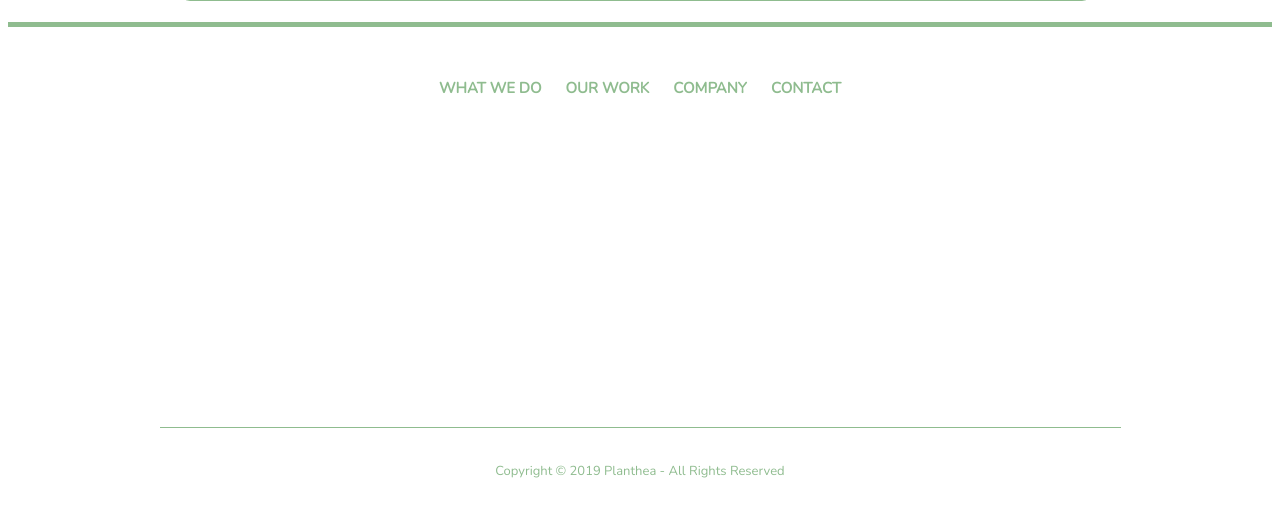
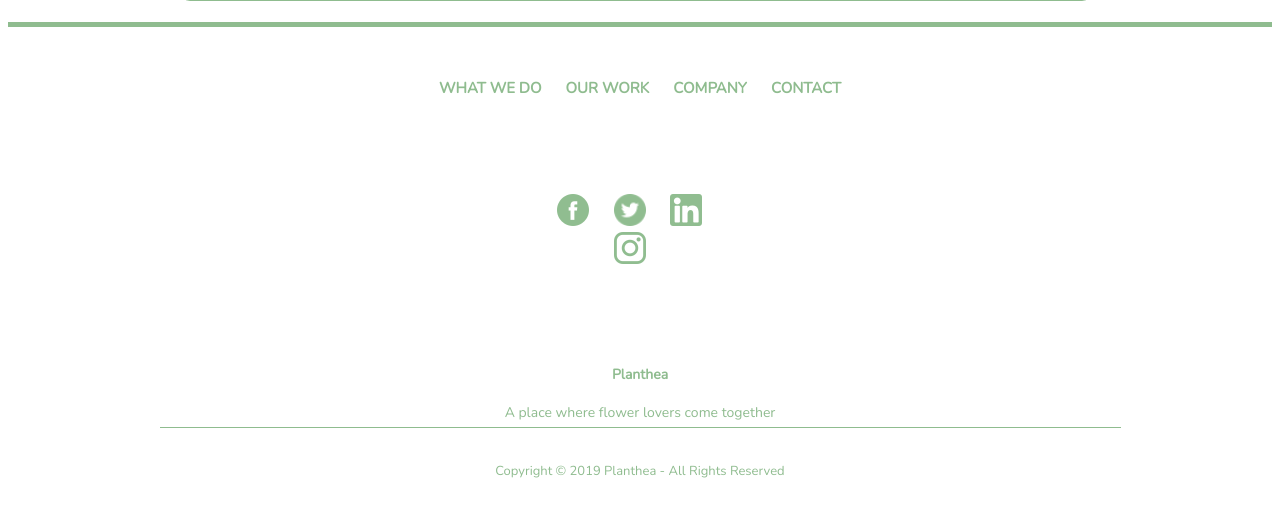
Before and after one commit to donikeabazi/planthea, a PHP site: page / in a window 1280 px wide. Shown: the part 625-1140 px from the top of the page. Run offline with PHP 8.4, Linux system fonts and the light colour scheme.

Commit message:
footer-socila media

```diff
--- a/css/style.css
+++ b/css/style.css
@@ -210,7 +210,11 @@ border-bottom: 2px solid darkseagreen;}
 }
 
 .footer-menu{
-    margin: 50px 0 0 0;
+    margin: 50px;
+    display: inline;
+    height: 22px;
+    float: left;
+    text-align: center;
 }
 .footer-menu ul{
     margin: 0;
@@ -231,6 +235,29 @@ border-bottom: 2px solid darkseagreen;}
 .footer-menu ul li a:hover{
     cursor: pointer;
 }
+.footer-menu p, h4{
+  color: darkseagreen;
+  font-size: 14px;
+}
+
+.social-icon{
+  clear: both;
+  margin: 95px;
+  width: 211px;
+}
+.social-icon ul{
+  margin: 0;
+  padding: 0;
+  list-style: none;
+}
+.social-icon ul li{
+    display: inline;
+    margin: 10px;
+}
+.social-icon ul li a:hover{
+    cursor: pointer;
+}
+
 
 
 /*  ------------  contactus content ------------- */
--- a/includes/footer.php
+++ b/includes/footer.php
@@ -8,7 +8,21 @@
                     <li><a href="">COMPANY</a></li>
                     <li><a href="">CONTACT</a></li>
                 </ul>
+                <div class="social-icon">
+                  <ul>
+                    <li><a href="#"><img src="images/fb-icon.png"></a></li>
+                    <li><a href="#"><img src="images/twitter-logo-button.png"></a></li>
+                    <li><a href="#"><img src="images/linkedin.png"></a></li>
+                    <li><a href="#"><img src="images/instagram-logo.png"></a></li>
+                  </ul>
+                </div>
+                <h4>
+                  Planthea
+                </h4>
+                <p> A place where flower lovers come together</p>
             </div>
+
+
         </div>
         <div class="copyright">
             <p>Copyright © 2019 Planthea - All Rights Reserved</p>
--- a/php_crud/users.php
+++ b/php_crud/users.php
@@ -3,7 +3,7 @@
     if(isset($_GET['edit'])){
         $id = $_GET['edit'];
         $edit_state = true;
-        $rec = mysqli_query($db, "SELECT * FROM info WHERE id=$id");
+        $rec = mysqli_query($db, "SELECT * FROM users WHERE idUsers=$id");
         $record = mysqli_fetch_array($rec);
         $name = $record['name'];
         $address = $record['address'];
```
Also changed, not shown: editArticles.php (added, +29 -0 lines), includes/db.sql (added, +14 -0 lines), images/fb-icon.png (added), images/icons8-search-32.png (deleted), images/instagram-logo.png (added), images/linkedin.png (added), images/ln.png (deleted), images/logo.png (deleted), images/menu-icon.png (deleted), images/pi.png (deleted), images/tw.png (deleted), images/twitter-logo-button.png (added), images/wr.png (deleted).
